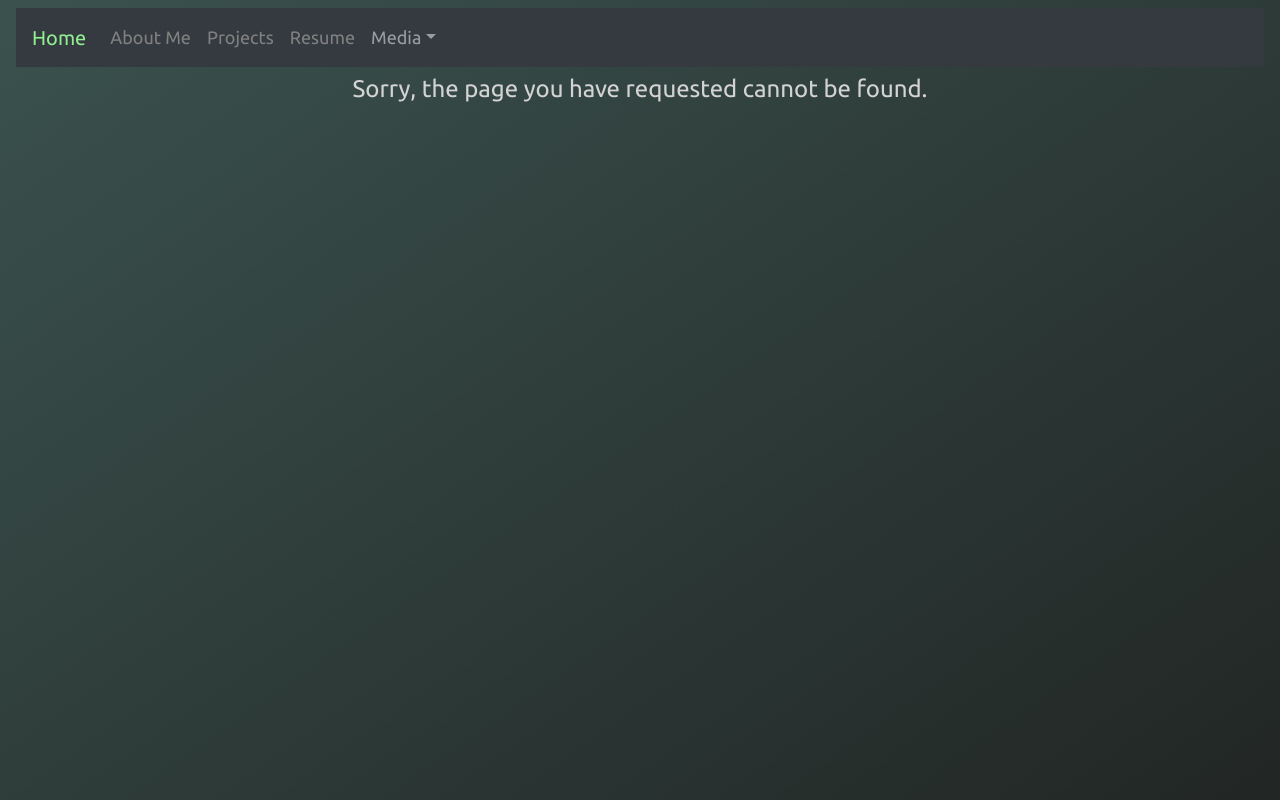
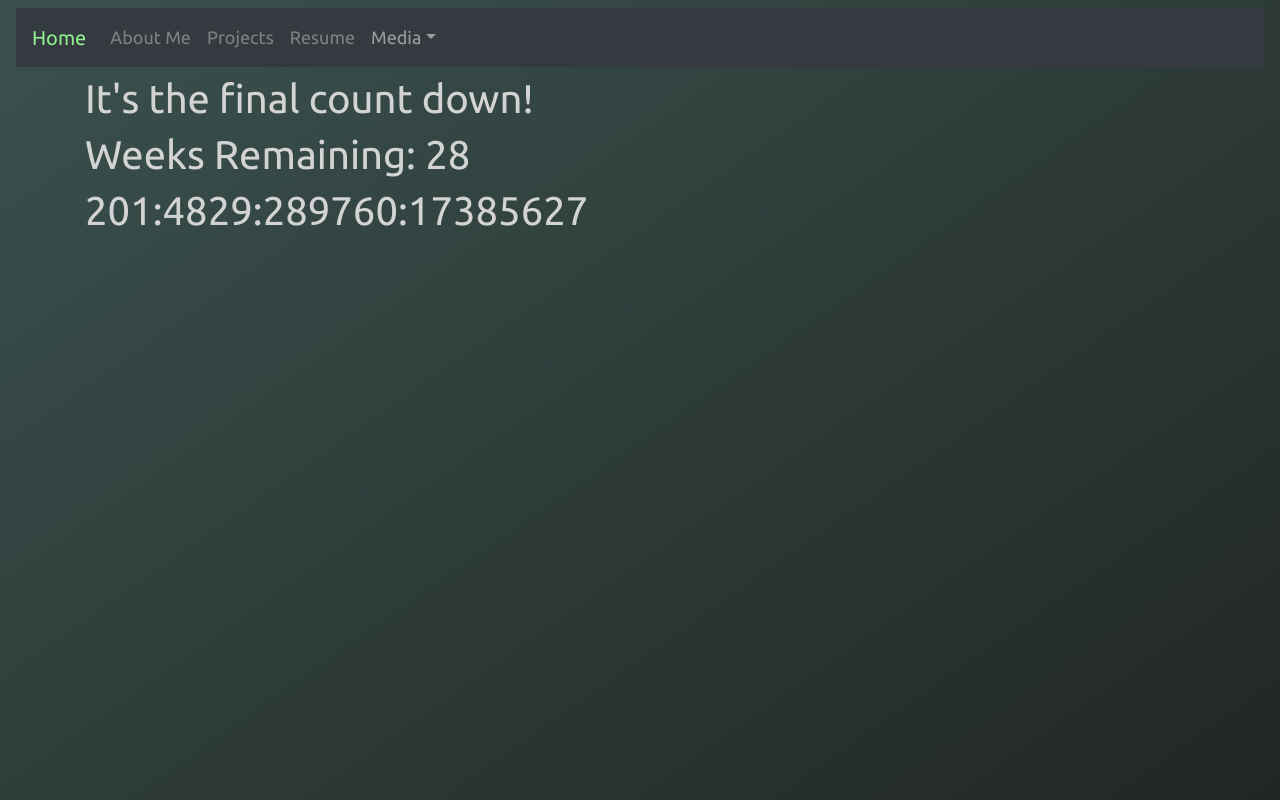
Before and after one commit to amourtos/portfolio-site, a React (Create React App) app: page /#/countdown in a window 1280 px wide. Built offline with nearby package versions, Linux system fonts and the light colour scheme.

Commit message:
added hidden countdown component

```diff
--- a/package.json
+++ b/package.json
@@ -14,6 +14,7 @@
     "@testing-library/user-event": "^12.8.3",
     "bootstrap": "^4.6.0",
     "framer-motion": "^4.1.17",
+    "moment": "^2.29.2",
     "react": "^17.0.2",
     "react-bootstrap": "^1.6.0",
     "react-dom": "^17.0.2",
@@ -22,7 +23,7 @@
     "web-vitals": "^1.1.2"
   },
   "scripts": {
-    "start": "react-scripts start",
+    "start": "react-scripts --openssl-legacy-provider start",
     "build": "react-scripts build",
     "test": "react-scripts test",
     "eject": "react-scripts eject",
--- a/src/App.js
+++ b/src/App.js
@@ -6,6 +6,7 @@ import Projects from "./components/projects/Projects";
 import Intro from "./components/Intro/Intro";
 import Resume from "./components/Resume/Resume";
 import NotFound from "./components/NotFound/NotFound";
+import CountDown from "./components/CountDown/CountDown";
 
 function App() {
   return (
@@ -18,6 +19,7 @@ function App() {
         <Route exact path="/aboutme" component={AboutMe} />
         <Route exact path="/projects" component={Projects} />
         <Route exact path="/resume" component={Resume} />
+        <Route exact path="/countdown" component={CountDown} />
         <Route component={NotFound} />
       </Switch>
     </div>
--- /dev/null
+++ b/src/components/CountDown/CountDown.js
@@ -0,0 +1,64 @@
+import React, { useEffect, useState } from "react";
+import moment from "moment";
+import { Card } from "react-bootstrap";
+
+function CountDown() {
+  let startDate = new Date(2022, 4, 23);
+  let formatStartDate = moment.utc(startDate).local().format("MMMM DD, YYYY");
+
+  const [countDownDays, setCountDownDays] = useState(0);
+  const [countDownWeeks, setCountDownWeeks] = useState(0);
+  const [countdownHours, setCountDownHours] = useState(0);
+  const [countDownMins, setCountDownMins] = useState(0);
+  const [countDownSeconds, setCountDownSeconds] = useState(0);
+
+  const countDowns = () => {
+    let momentStartDate = moment(startDate);
+    let now = new Date();
+    now = moment(now);
+
+    /* days --------------------------------------------------------------- */
+    let result = momentStartDate.diff(now, "days");
+    setCountDownDays(result);
+
+    /* weeks ------------------------------------------------------------ */
+    let result2 = momentStartDate.diff(now, "weeks");
+    setCountDownWeeks(result2);
+
+    /* hours ------------------------------------------------------------ */
+    let result3 = momentStartDate.diff(now, "hours");
+    setCountDownHours(result3);
+
+    /* minutes ---------------------------------------------------------- */
+    let result4 = momentStartDate.diff(now, "minutes");
+    setCountDownMins(result4);
+
+    /* seconds ---------------------------------------------------------- */
+    let result5 = momentStartDate.diff(now, "seconds");
+    setCountDownSeconds(result5);
+  };
+
+  useEffect(() => {
+    countDowns();
+    countDownSeconds > 0 && setTimeout(() => setCountDownSeconds(countDownSeconds - 1), 1000);
+  }, [countDownSeconds]);
+
+  return (
+    <>
+      <div className="container">
+        <div>
+          <h1>It's the final count down!</h1>
+        </div>
+        <h1>Weeks Remaining: {countDownWeeks}</h1>
+        <h1>
+          <span>{countDownDays}:</span>
+          <span>{countdownHours}:</span>
+          <span>{countDownMins}:</span>
+          <span>{countDownSeconds}</span>
+        </h1>
+      </div>
+    </>
+  );
+}
+
+export default CountDown;
--- a/src/components/Resume/Resume.css
+++ b/src/components/Resume/Resume.css
@@ -10,7 +10,6 @@
   display: flex;
   justify-content: center;
   align-items: center;
-  /* width: 100%; */
   max-width: fit-content;
   margin-top: 2%;
 }
--- a/src/components/Resume/Resume.js
+++ b/src/components/Resume/Resume.js
@@ -13,7 +13,7 @@ function Resume({ isVisible }) {
         <motion.div initial={{ opacity: 0 }} animate={{ opacity: 1 }} className="resumeContainer">
           <a className="links" href={resume} download="SE-Resume (2).pdf" target="_blank">
             <Button variant="secondary">Download PDF</Button>
-          </a>{" "}
+          </a>
           <img src={resumePgOne} className="resume" alt="resume.jpeg" />
           <img src={resumePgTwo} className="resume" alt="resume.jpeg" />
         </motion.div>
```
Also changed, not shown: src/components/CountDown/CountDown.css (added), 1 other file (tests, documents, lock files or other folders).
